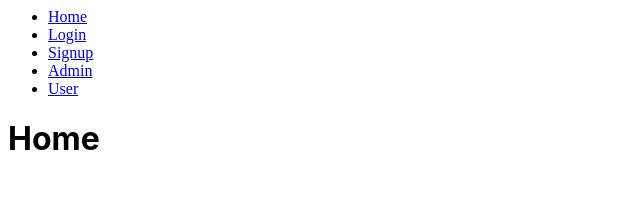
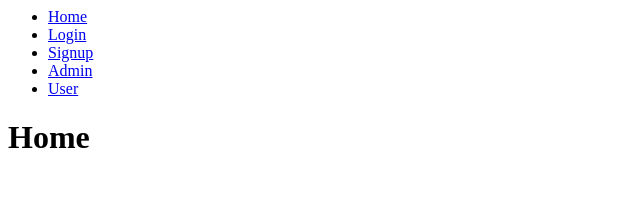
Before and after one commit to nasagaurav/react-stack-travel, a React (Create React App) app: page / in a window 1280 px wide. Shown: the top 209 px of the page, without its empty margins (0-640 px from the left). Built offline with nearby package versions, Linux system fonts and the light colour scheme.

Commit message:
added css for styling

```diff
--- a/src/style.css
+++ b/src/style.css
@@ -1,5 +1,10 @@
-h1,
-p {
-  font-family: -apple-system, BlinkMacSystemFont, 'Segoe UI', Roboto, Oxygen,
-    Ubuntu, Cantarell, 'Open Sans', 'Helvetica Neue', sans-serif;
+.flex {
+  display: flex;
+  flex-flow: wrap;
+  gap: 20px;
 }
+
+.item {
+  border: 1px solid black;
+  padding: 10px;
+}
```
